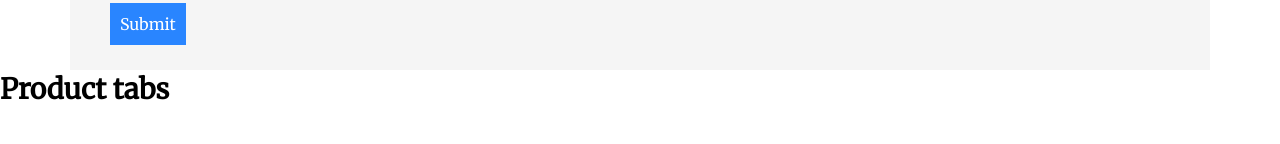
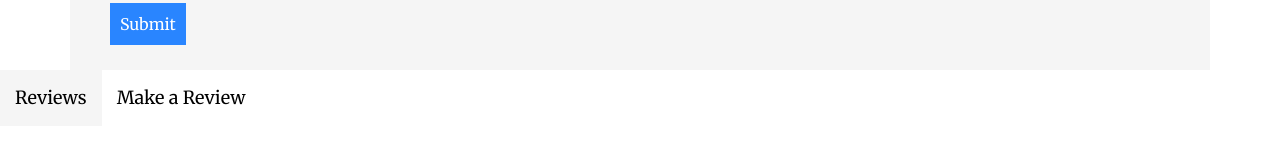
Before and after one commit to drummer-Yurii/product-detail, a Vue app: page / in a window 1280 px wide. Shown: the part 1033-1177 px from the top of the page. Before the commit the page ends 1143 px from the top, so only its background shows below. Built offline with nearby package versions, Linux system fonts and the light colour scheme.

Commit message:
create tab links & data for selectedTabs

```diff
--- a/src/components/ProductTabs.vue
+++ b/src/components/ProductTabs.vue
@@ -1,11 +1,27 @@
 <template>
-    <div>
-        <h1>Product tabs</h1>
+    <div class="tabs">
+        <div class="tabLinks">
+            <span
+                class="tab"
+                v-for="(tab, index) in tabs"
+                :key="index"
+                @click="selectedTabs = tab"
+                :class="{activeTab: selectedTabs === tab}"
+            >
+                {{ tab }}
+            </span>
+        </div>
     </div>
 </template>
 
 <script>
     export default {
-        name: 'ProductTabs'
+        name: 'ProductTabs',
+        data() {
+            return {
+                tabs: ['Reviews', 'Make a Review'],
+                selectedTabs: 'Reviews'
+            }
+        },
     }
 </script>
```
